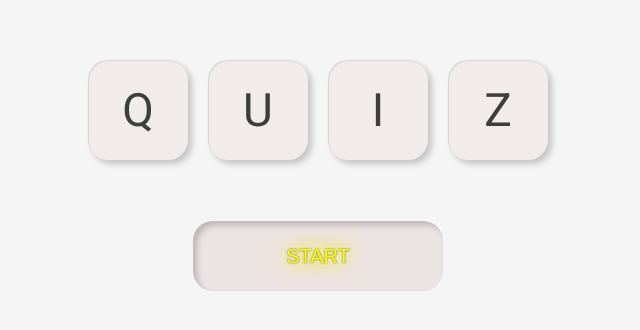
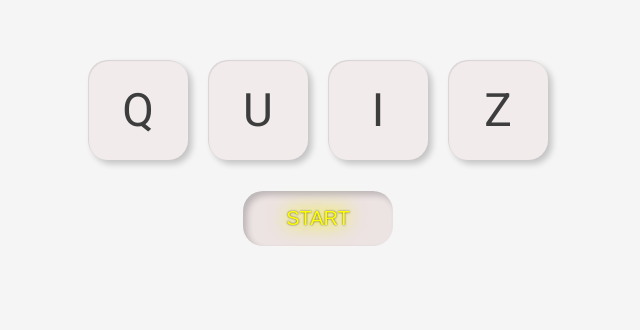
Before and after one commit to Technigo/project-redux-quiz-old, a React (Create React App) app: page / in a window 1280 px wide. Shown: the part 190-520 px from the top of the page, without its empty margins (322-962 px from the left). Built offline with nearby package versions, Linux system fonts and the light colour scheme.

Commit message:
added readme

```diff
--- a/src/components/StartPage.css
+++ b/src/components/StartPage.css
@@ -1,9 +1,6 @@
-@import url('https://fonts.googleapis.com/css2?family=Poppins:wght@900&display=swap');
+@import url("https://fonts.googleapis.com/css2?family=Poppins:wght@900&display=swap");
 
-
-
-
-.StartPageContainer{
+/* .StartPageContainer {
   width: 100%;
   height: 100vh;
   display: grid;
@@ -12,25 +9,22 @@ grid-template-rows: repeat(12, 1fr);
   justify-content: center;
   place-items: center;
   background-color: rgb(245, 245, 245);
-}
+} */
 
-.startBtn{
+/* .startBtn {
   grid-column: 3;
   grid-row: 6;
   width: 100%;
   height: 60px;
   display: flex;
-justify-content:center;
+  justify-content: center;
   align-content: center;
   background-color: transparent;
   border: none;
   margin-top: 20px;
+} */
 
-
-
-}
-
-.startText-btn{
+/* .startText-btn {
   height: 55px;
   width: 150px;
   background-color: rgb(236, 227, 227);
@@ -44,17 +38,12 @@ margin-top: 20px;
   box-shadow: inset 0 0 2px rgba(255, 255, 255, 0.05),
     inset 4px 4px 6px rgba(0, 0, 0, 0.2);
   color: yellow;
-  text-shadow:0 0 2px rgb(78, 77, 77), 0 0 15px yellow, 0 0 25px yellow;
+  text-shadow: 0 0 2px rgb(78, 77, 77), 0 0 15px yellow, 0 0 25px yellow;
   animation: glow 1.5s linear infinite;
   cursor: pointer;
+} */
 
-
-}
-
-
-
-
-ul {
+/* ul {
   grid-column: 3;
   grid-row: 5;
   width: 100%;
@@ -63,12 +52,11 @@ width: 100%;
   align-items: center;
   justify-content: center;
   margin: 0;
+} */
 
-}
-
-li {
+/* li {
   list-style: none;
-}
+} */
 
 label {
   position: relative;
@@ -84,7 +72,6 @@ input[type="checkbox"] {
 }
 
 .startText {
-
   height: 60px;
   width: 60px;
   background-color: rgb(241, 235, 235);
@@ -100,11 +87,6 @@ input[type="checkbox"] {
     4px 4px 6px rgba(0, 0, 0, 0.2),
     inset -1px -1px 4px rgba(255, 255, 255, 0.05),
     inset 1px 1px 1px rgba(0, 0, 0, 0.1);
-
-
-
-
-
 }
 
 /* div:before {
@@ -136,56 +118,26 @@ input[type="checkbox"]:checked ~ div {
   }
 }
 
-
-
-
-@media (min-width:768px) {
-
-
-
-
-  .startBtn{
-
+@media (min-width: 768px) {
+  .startBtn {
     margin-top: 50px;
-
-
 
     width: 100%;
     height: 30px;
-
-
   }
 
-    .startText-btn{
+  .startText-btn {
     height: 70px;
     width: 250px;
-
-
-
-
   }
 
-
-
   input[type="checkbox"] {
-
     height: 100px;
     width: 100px;
-
   }
 
   .startText {
-
     height: 100px;
     width: 100px;
-
-
-
   }
-
-
-
-
-
-
 }
--- a/src/components/StartPage.js
+++ b/src/components/StartPage.js
@@ -1,58 +1,102 @@
 import React from "react";
 import { useHistory } from "react-router-dom";
+import styled from "styled-components";
 
+// styled components for the start page
 
+const StartPageContainer = styled.main`
+  width: 100%;
+  height: 100vh;
+  display: grid;
+  grid-template-columns: repeat(5, 1fr);
+  grid-template-rows: repeat(12, 1fr);
+  justify-content: center;
+  place-items: center;
+  background-color: rgb(245, 245, 245);
+`;
 
+const StartButton = styled.button`
+  grid-column: 3;
+  grid-row: 6;
+  width: 100%;
+  height: 60px;
+  display: flex;
+  justify-content: center;
+  align-content: center;
+  background-color: transparent;
+  border: none;
+  margin-top: 20px;
+`;
 
+const StartButtonText = styled.div`
+  height: 55px;
+  width: 150px;
+  background-color: rgb(236, 227, 227);
+  color: rgb(61, 61, 61);
+  display: flex;
+  justify-content: center;
+  align-items: center;
+  font-size: 20px;
+  border-radius: 20px;
+  box-shadow: inset 0 0 2px rgba(255, 255, 255, 0.05),
+    inset 4px 4px 6px rgba(0, 0, 0, 0.2);
+  color: yellow;
+  text-shadow: 0 0 2px rgb(78, 77, 77), 0 0 15px yellow, 0 0 25px yellow;
+  animation: glow 1.5s linear infinite;
+  cursor: pointer;
+`;
+const Ul = styled.ul`
+  grid-column: 3;
+  grid-row: 5;
+  width: 100%;
+  display: flex;
+  padding: 0;
+  align-items: center;
+  justify-content: center;
+  margin: 0;
+`;
 
+const Li = styled.li`
+  list-style: none;
+`;
 
-
-
+const Checkbox = styled.input`
+  position: absolute;
+  opacity: 0;
+  cursor: pointer;
+  height: 50px;
+  width: 50px;
+  z-index: 100;
+`;
 
 const StartPage = () => {
   const history = useHistory();
 
   return (
-
-
-
-
-
-  <main className="StartPageContainer">
-
-
-          <ul>
-  <li>
-    <input type="checkbox" />
-    <div className="startText" >Q</div>
-  </li>
-  <li>
+    <StartPageContainer>
+      <Ul>
+        <Li>
+          <Checkbox />
+          <div className="startText">Q</div>
+        </Li>
+        <Li>
           <input type="checkbox" />
           <div className="startText">U</div>
-  </li>
-  <li>
+        </Li>
+        <Li>
           <input type="checkbox" />
           <div className="startText">I</div>
-  </li>
-  <li>
+        </Li>
+        <Li>
           <input type="checkbox" />
           <div className="startText">Z</div>
-  </li>
+        </Li>
+      </Ul>
 
-
-</ul>
-
-
-
-
-
-            <button className="startBtn" type="button" onClick={() => history.push("/game")}>
-            <div className="startText-btn">START</div>
-            </button>
-
-        </main>
-
-
+      <StartButton type="button" onClick={() => history.push("/game")}>
+        <StartButtonText>START</StartButtonText>
+      </StartButton>
+    </StartPageContainer>
   );
 };
 
```
Also changed, not shown: 1 other file (tests, documents, lock files or other folders). Lines whose indentation alone changed are shown as unchanged.
